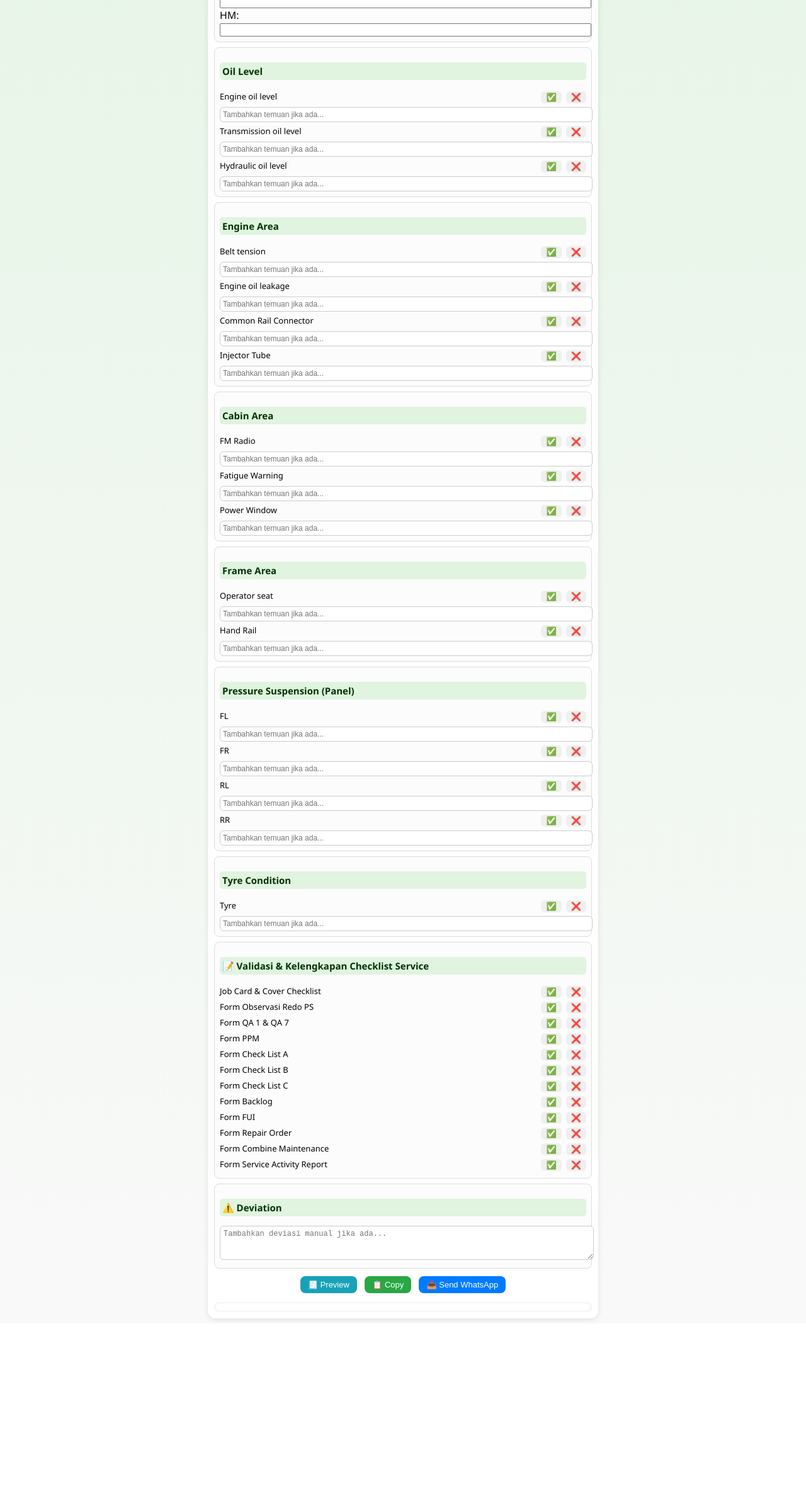
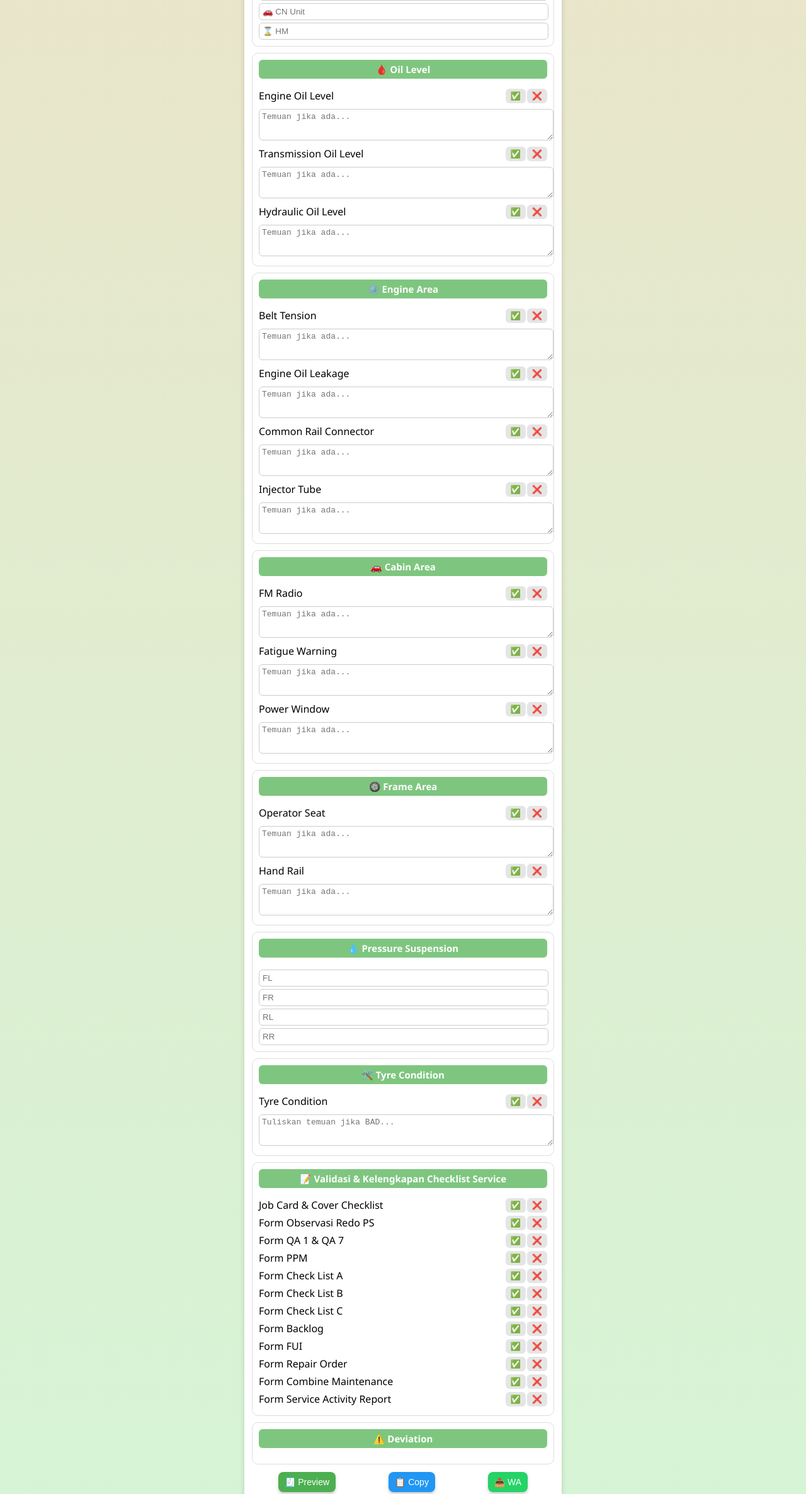
Before and after one commit to ssuyatmo/Validasi-Checklist, a plain HTML site: page index.html in a window 1280 px wide. Shown: the part 202-2575 px from the top of the page at 63% size. Before the commit the page ends 2304 px from the top, so only its background shows below. Drawn offline with Linux system fonts and the light colour scheme.

Commit message:
Update index.html

```diff
--- a/index.html
+++ b/index.html
@@ -3,281 +3,256 @@
 <head>
 <meta charset="UTF-8">
 <meta name="viewport" content="width=device-width, initial-scale=1.0">
-<title>QA Inspection App</title>
+<title>QA-1 / QA-7 Pre-Inspection</title>
 <style>
   body {
     font-family: "Segoe UI", sans-serif;
-  background: linear-gradient(to bottom, #e6f5e6, #f9f9f9);
-  margin: 0; padding: 0;
+    margin: 0;
+    padding: 0;
+    background: linear-gradient(to bottom, #eae4c9, #d6f5d6);
   }
-header {
-  background: linear-gradient(90deg, #d4af37, #e6c76f);
-  color: #003300;
+  .header {
+    background: linear-gradient(90deg, #d4af37, #7ec67f);
+    color: white;
     text-align: center;
     padding: 10px;
+    border-radius: 0 0 15px 15px;
     font-weight: bold;
-  border-bottom: 2px solid #caa74a;
-  display: flex;
-  justify-content: center;
-  align-items: center;
-  gap: 8px;
-}
-header img {
-  width: 30px; height: 30px;
+    letter-spacing: 1px;
+    box-shadow: 0 3px 5px rgba(0,0,0,0.2);
   }
   .container {
-  max-width: 600px;
-  margin: 8px auto;
+    max-width: 480px;
+    margin: 15px auto;
     background: white;
-  padding: 10px;
-  border-radius: 12px;
-  box-shadow: 0 2px 8px rgba(0,0,0,0.1);
+    padding: 12px;
+    border-radius: 15px;
+    box-shadow: 0 4px 8px rgba(0,0,0,0.15);
   }
   .section {
-  margin-bottom: 8px;
+    margin-top: 10px;
     border: 1px solid #ddd;
-  border-radius: 8px;
-  padding: 8px;
-  background: #fcfcfc;
+    padding: 10px;
+    border-radius: 10px;
   }
   .section h3 {
+    margin-top: 0;
+    background: #7ec67f;
+    color: white;
+    text-align: center;
+    border-radius: 6px;
+    padding: 5px 0;
     font-size: 15px;
-  background: #e0f4e0;
-  padding: 4px;
-  border-radius: 5px;
-  color: #003300;
   }
-.item-row {
+  .item {
     display: flex;
     justify-content: space-between;
     align-items: center;
-  margin: 3px 0;
+    margin: 4px 0;
   }
-.item-row label {
-  flex: 1;
-  font-size: 13px;
-}
-.item-buttons button {
-  font-size: 13px;
-  padding: 2px 8px;
-  margin-left: 3px;
+  .buttons button {
     border: none;
     border-radius: 6px;
+    padding: 4px 8px;
+    font-size: 13px;
     cursor: pointer;
-  transition: 0.2s;
+    margin-left: 2px;
   }
-.good { background: #d4edda; color: #155724; }
-.bad { background: #f8d7da; color: #721c24; }
-.temuan {
-  width: 100%;
-  margin-top: 3px;
-  font-size: 12px;
-  padding: 4px;
-  border: 1px solid #ccc;
-  border-radius: 6px;
-}
+  .good { background: #e5e5e5; color: #333; }
+  .good.active { background: #7ec67f; color: white; }
+  .bad.active { background: #ff6b6b; color: white; }
+  .bad { background: #e5e5e5; color: #333; }
   textarea {
     width: 100%;
+    height: 40px;
+    margin-top: 5px;
     border-radius: 6px;
     border: 1px solid #ccc;
-  padding: 5px;
-  font-size: 12px;
+    padding: 4px;
+    font-size: 13px;
     resize: vertical;
   }
-button.action {
-  font-size: 13px;
-  padding: 6px 12px;
-  margin: 4px;
+  .btn-row {
+    display: flex;
+    justify-content: space-around;
+    margin-top: 12px;
+  }
+  .btn-row button {
     border: none;
+    padding: 8px 10px;
     border-radius: 8px;
+    font-size: 14px;
     cursor: pointer;
-  color: white;
+    box-shadow: 0 3px 5px rgba(0,0,0,0.2);
   }
-#preview { background: #17a2b8; }
-#copy { background: #28a745; }
-#send { background: #007bff; }
-button.action:hover { opacity: 0.85; }
-#previewBox {
-  background: #fff;
-  padding: 8px;
-  border-radius: 8px;
-  margin-top: 10px;
-  font-size: 13px;
+  .preview-btn { background: #4caf50; color: white; }
+  .copy-btn { background: #2196f3; color: white; }
+  .wa-btn { background: #25d366; color: white; }
+  #preview {
     white-space: pre-wrap;
-  box-shadow: inset 0 0 5px rgba(0,0,0,0.1);
+    background: #fafafa;
+    border-radius: 10px;
+    padding: 10px;
+    margin-top: 12px;
+    border: 1px solid #ddd;
   }
+  .small-input {width: calc(100% - 10px); margin-top: 4px; border-radius: 6px; padding: 5px; border: 1px solid #ccc;}
+  select {width: 100%; padding: 5px; border-radius: 6px; border: 1px solid #ccc;}
 </style>
 </head>
 <body>
 
-<header>
-  <img src="https://cdn-icons-png.flaticon.com/512/3177/3177440.png" alt="HD785-7">
-  <span>QA Inspection (HD785-7)</span>
-</header>
+<div class="header">🧰 QA-1 / QA-7 PRE-INSPECTION</div>
+<div class="container">
 
-<div class="container">
+  <label>Pilih Form:</label>
+  <select id="formType">
+    <option value="QA1">QA-1 Pre-Inspection</option>
+    <option value="QA7">QA-7 Pre-Inspection</option>
+  </select>
+
   <div class="section">
-    <label>Inspection Type:</label>
-    <select id="inspectionType">
-      <option value="QA-1">QA-1 Pre Inspection</option>
-      <option value="QA-7">QA-7 Final Inspection</option>
-    </select>
-    <label>Tanggal:</label><input id="tgl" type="date" style="width:100%">
-    <label>Mekanik:</label><input id="mekanik" type="text" style="width:100%">
-    <label>CN Unit:</label><input id="cn" type="text" style="width:100%">
-    <label>HM:</label><input id="hm" type="text" style="width:100%">
+    <input class="small-input" id="tgl" placeholder="📅 Tgl (ex: 07-Oct-2025)">
+    <input class="small-input" id="mekanik" placeholder="👷 Mekanik">
+    <input class="small-input" id="cn" placeholder="🚗 CN Unit">
+    <input class="small-input" id="hm" placeholder="⌛ HM">
   </div>
 
-  <div id="inspectionSections"></div>
+  <div class="section" id="oil">
+    <h3>🩸 Oil Level</h3>
+    <div class="item">Engine Oil Level <div class="buttons"><button class="good">✅</button><button class="bad">❌</button></div></div>
+    <textarea placeholder="Temuan jika ada..."></textarea>
+    <div class="item">Transmission Oil Level <div class="buttons"><button class="good">✅</button><button class="bad">❌</button></div></div>
+    <textarea placeholder="Temuan jika ada..."></textarea>
+    <div class="item">Hydraulic Oil Level <div class="buttons"><button class="good">✅</button><button class="bad">❌</button></div></div>
+    <textarea placeholder="Temuan jika ada..."></textarea>
+  </div>
+
+  <div class="section">
+    <h3>⚙️ Engine Area</h3>
+    <div class="item">Belt Tension <div class="buttons"><button class="good">✅</button><button class="bad">❌</button></div></div>
+    <textarea placeholder="Temuan jika ada..."></textarea>
+    <div class="item">Engine Oil Leakage <div class="buttons"><button class="good">✅</button><button class="bad">❌</button></div></div>
+    <textarea placeholder="Temuan jika ada..."></textarea>
+    <div class="item">Common Rail Connector <div class="buttons"><button class="good">✅</button><button class="bad">❌</button></div></div>
+    <textarea placeholder="Temuan jika ada..."></textarea>
+    <div class="item">Injector Tube <div class="buttons"><button class="good">✅</button><button class="bad">❌</button></div></div>
+    <textarea placeholder="Temuan jika ada..."></textarea>
+  </div>
+
+  <div class="section">
+    <h3>🚗 Cabin Area</h3>
+    <div class="item">FM Radio <div class="buttons"><button class="good">✅</button><button class="bad">❌</button></div></div>
+    <textarea placeholder="Temuan jika ada..."></textarea>
+    <div class="item">Fatigue Warning <div class="buttons"><button class="good">✅</button><button class="bad">❌</button></div></div>
+    <textarea placeholder="Temuan jika ada..."></textarea>
+    <div class="item">Power Window <div class="buttons"><button class="good">✅</button><button class="bad">❌</button></div></div>
+    <textarea placeholder="Temuan jika ada..."></textarea>
+  </div>
+
+  <div class="section">
+    <h3>🛞 Frame Area</h3>
+    <div class="item">Operator Seat <div class="buttons"><button class="good">✅</button><button class="bad">❌</button></div></div>
+    <textarea placeholder="Temuan jika ada..."></textarea>
+    <div class="item">Hand Rail <div class="buttons"><button class="good">✅</button><button class="bad">❌</button></div></div>
+    <textarea placeholder="Temuan jika ada..."></textarea>
+  </div>
+
+  <div class="section">
+    <h3>💧 Pressure Suspension</h3>
+    <input class="small-input" id="fl" placeholder="FL">
+    <input class="small-input" id="fr" placeholder="FR">
+    <input class="small-input" id="rl" placeholder="RL">
+    <input class="small-input" id="rr" placeholder="RR">
+  </div>
+
+  <div class="section">
+    <h3>🛠️ Tyre Condition</h3>
+    <div class="item">Tyre Condition <div class="buttons"><button class="good">✅</button><button class="bad">❌</button></div></div>
+    <textarea placeholder="Tuliskan temuan jika BAD..."></textarea>
+  </div>
+
+  <div class="section" id="validasi">
+    <h3>📝 Validasi & Kelengkapan Checklist Service</h3>
+    <div class="item">Job Card & Cover Checklist <div class="buttons"><button class="good">✅</button><button class="bad">❌</button></div></div>
+    <div class="item">Form Observasi Redo PS <div class="buttons"><button class="good">✅</button><button class="bad">❌</button></div></div>
+    <div class="item">Form QA 1 & QA 7 <div class="buttons"><button class="good">✅</button><button class="bad">❌</button></div></div>
+    <div class="item">Form PPM <div class="buttons"><button class="good">✅</button><button class="bad">❌</button></div></div>
+    <div class="item">Form Check List A <div class="buttons"><button class="good">✅</button><button class="bad">❌</button></div></div>
+    <div class="item">Form Check List B <div class="buttons"><button class="good">✅</button><button class="bad">❌</button></div></div>
+    <div class="item">Form Check List C <div class="buttons"><button class="good">✅</button><button class="bad">❌</button></div></div>
+    <div class="item">Form Backlog <div class="buttons"><button class="good">✅</button><button class="bad">❌</button></div></div>
+    <div class="item">Form FUI <div class="buttons"><button class="good">✅</button><button class="bad">❌</button></div></div>
+    <div class="item">Form Repair Order <div class="buttons"><button class="good">✅</button><button class="bad">❌</button></div></div>
+    <div class="item">Form Combine Maintenance <div class="buttons"><button class="good">✅</button><button class="bad">❌</button></div></div>
+    <div class="item">Form Service Activity Report <div class="buttons"><button class="good">✅</button><button class="bad">❌</button></div></div>
+  </div>
 
   <div class="section">
     <h3>⚠️ Deviation</h3>
-    <textarea id="manualDeviation" rows="3" placeholder="Tambahkan deviasi manual jika ada..."></textarea>
+    <div id="deviation"></div>
   </div>
 
-  <div style="text-align:center;">
-    <button class="action" id="preview">🧾 Preview</button>
-    <button class="action" id="copy">📋 Copy</button>
-    <button class="action" id="send">📤 Send WhatsApp</button>
+  <div class="btn-row">
+    <button class="preview-btn" onclick="preview()">🧾 Preview</button>
+    <button class="copy-btn" onclick="copyText()">📋 Copy</button>
+    <button class="wa-btn" onclick="sendWA()">📤 WA</button>
   </div>
 
-  <div id="previewBox" placeholder="Preview akan muncul di sini..."></div>
+  <div id="preview"></div>
 </div>
 
 <script>
-const sections = {
-  "Oil Level": ["Engine oil level", "Transmission oil level", "Hydraulic oil level"],
-  "Engine Area": ["Belt tension", "Engine oil leakage", "Common Rail Connector", "Injector Tube"],
-  "Cabin Area": ["FM Radio", "Fatigue Warning", "Power Window"],
-  "Frame Area": ["Operator seat", "Hand Rail"],
-  "Pressure Suspension (Panel)": ["FL", "FR", "RL", "RR"],
-  "Tyre Condition": ["Tyre"]
-};
+const buttons = document.querySelectorAll('.buttons button');
+buttons.forEach(btn => {
+  btn.addEventListener('click', () => {
+    const siblings = btn.parentElement.querySelectorAll('button');
+    siblings.forEach(b => b.classList.remove('active'));
+    btn.classList.add('active');
+  });
+});
 
-const validationQA1 = [
-  "Job Card & Cover Checklist", "Form Observasi Redo PS", "Form QA 1 & QA 7",
-  "Form PPM", "Form Check List A", "Form Check List B", "Form Check List C",
-  "Form Backlog", "Form FUI", "Form Repair Order", "Form Combine Maintenance", "Form Service Activity Report"
-];
+document.getElementById("formType").addEventListener("change", function() {
+  const val = this.value;
+  const title = document.querySelector("#validasi h3");
+  if(val === "QA7") title.textContent = "📝 Kelengkapan Pengisian Checklist Service";
+  else title.textContent = "📝 Validasi & Kelengkapan Checklist Service";
+});
 
-function createInspectionSections() {
-  const container = document.getElementById("inspectionSections");
-  container.innerHTML = "";
-
-  for (let [title, items] of Object.entries(sections)) {
-    const sec = document.createElement("div");
-    sec.className = "section";
-    sec.innerHTML = `<h3>${title}</h3>`;
-    items.forEach(it => {
-      const row = document.createElement("div");
-      row.className = "item-row";
-      row.innerHTML = `
-        <label>${it}</label>
-        <div class="item-buttons">
-          <button onclick="toggleBtn(this,'good')">✅</button>
-          <button onclick="toggleBtn(this,'bad')">❌</button>
-        </div>`;
-      sec.appendChild(row);
-      const t = document.createElement("input");
-      t.placeholder = "Tambahkan temuan jika ada...";
-      t.className = "temuan";
-      sec.appendChild(t);
+function collectDeviation() {
+  let devs = [];
+  document.querySelectorAll("textarea").forEach(t => {
+    if (t.value.trim() !== "") devs.push("⚠️ " + t.value.trim());
   });
-    container.appendChild(sec);
+  return devs.join("\n");
 }
 
-  // Validation section
-  const vsec = document.createElement("div");
-  vsec.className = "section";
-  vsec.innerHTML = `<h3 id="validTitle">📝 Validasi & Kelengkapan Checklist Service</h3>`;
-  validationQA1.forEach(v => {
-    const row = document.createElement("div");
-    row.className = "item-row";
-    row.innerHTML = `
-      <label>${v}</label>
-      <div class="item-buttons">
-        <button onclick="toggleBtn(this,'good')">✅</button>
-        <button onclick="toggleBtn(this,'bad')">❌</button>
-      </div>`;
-    vsec.appendChild(row);
-  });
-  container.appendChild(vsec);
-}
-createInspectionSections();
+function preview() {
+  const formType = document.getElementById("formType").value;
+  const tgl = document.getElementById("tgl").value;
+  const mekanik = document.getElementById("mekanik").value;
+  const cn = document.getElementById("cn").value;
+  const hm = document.getElementById("hm").value;
+  const fl = document.getElementById("fl").value;
+  const fr = document.getElementById("fr").value;
+  const rl = document.getElementById("rl").value;
+  const rr = document.getElementById("rr").value;
+  const deviation = collectDeviation();
 
-function toggleBtn(btn, type) {
-  const siblings = btn.parentElement.querySelectorAll("button");
-  siblings.forEach(b => b.classList.remove("good","bad"));
-  if (type === "good") btn.classList.add("good");
-  else btn.classList.add("bad");
+  let result = `📅 Tgl : ${tgl}\n👷 Mekanik : ${mekanik}\n🚗 CN : ${cn}\n⌛ HM : ${hm}\n\n---\n${formType === "QA1" ? "*QA-1 PRE-INSPECTION*" : "*QA-7 PRE-INSPECTION*"}\n\n💧 Pressure Suspension 💧\nFL: ${fl} | FR: ${fr} | RL: ${rl} | RR: ${rr}\n\n---\n⚠️ Deviation:\n${deviation}`;
+
+  document.getElementById("preview").textContent = result;
 }
 
-function generateFormat() {
-  const type = document.getElementById("inspectionType").value;
-  document.getElementById("validTitle").textContent =
-    type === "QA-1" ? "📝 Validasi & Kelengkapan Checklist Service" : "📝 Kelengkapan Pengisian Checklist Service";
-
-  let text = `📅 Tgl : ${document.getElementById("tgl").value}
-👷 Mekanik : ${document.getElementById("mekanik").value}
-🚗 CN : ${document.getElementById("cn").value}
-⌛ HM : ${document.getElementById("hm").value}
-
----
-
-`;
-
-  const deviations = [];
-
-  for (let [title, items] of Object.entries(sections)) {
-    text += `🧩 ${title}\n`;
-    const section = Array.from(document.querySelectorAll(".section")).find(s => s.querySelector("h3").textContent === title);
-    const rows = section.querySelectorAll(".item-row");
-    const inputs = section.querySelectorAll(".temuan");
-    rows.forEach((r,i)=>{
-      const label = r.querySelector("label").textContent;
-      const good = r.querySelector("button.good");
-      const bad = r.querySelector("button.bad");
-      const value = good ? "GOOD" : bad ? "BAD" : "";
-      text += `${label} : ${value ? (value==="GOOD"?"✅ GOOD":"❌ BAD"):""}\n`;
-      const temuan = inputs[i].value.trim();
-      if (temuan) deviations.push(temuan);
-    });
-    text += "\n---\n\n";
+function copyText(){
+  navigator.clipboard.writeText(document.getElementById("preview").textContent);
+  alert("✅ Hasil sudah disalin ke clipboard");
 }
 
-  // Validasi Section
-  text += document.getElementById("validTitle").textContent + "\n";
-  const valSec = Array.from(document.querySelectorAll(".section")).find(s => s.querySelector("h3").id === "validTitle");
-  const valRows = valSec.querySelectorAll(".item-row");
-  valRows.forEach(r=>{
-    const label = r.querySelector("label").textContent;
-    const good = r.querySelector("button.good");
-    const bad = r.querySelector("button.bad");
-    const value = good?"✅":bad?"❌":"";
-    text += `${label} ${value}\n`;
-  });
-
-  // Deviation
-  const manualDev = document.getElementById("manualDeviation").value.trim();
-  if (manualDev) manualDev.split("\n").forEach(d=>deviations.push(d));
-
-  text += `\n---\n\n⚠️ Deviation :\n`;
-  deviations.forEach(d=> text += `⚠️ ${d}\n`);
-
-  return text;
+function sendWA(){
+  const text = encodeURIComponent(document.getElementById("preview").textContent);
+  window.open(`https://wa.me/?text=${text}`, '_blank');
 }
-
-document.getElementById("preview").onclick = ()=>{
-  document.getElementById("previewBox").textContent = generateFormat();
-};
-document.getElementById("copy").onclick = ()=>{
-  navigator.clipboard.writeText(generateFormat());
-  alert("Teks disalin!");
-};
-document.getElementById("send").onclick = ()=>{
-  const msg = encodeURIComponent(generateFormat());
-  window.open(`https://wa.me/?text=${msg}`);
-};
 </script>
 
 </body>
```
Lines whose indentation alone changed are shown as unchanged.
